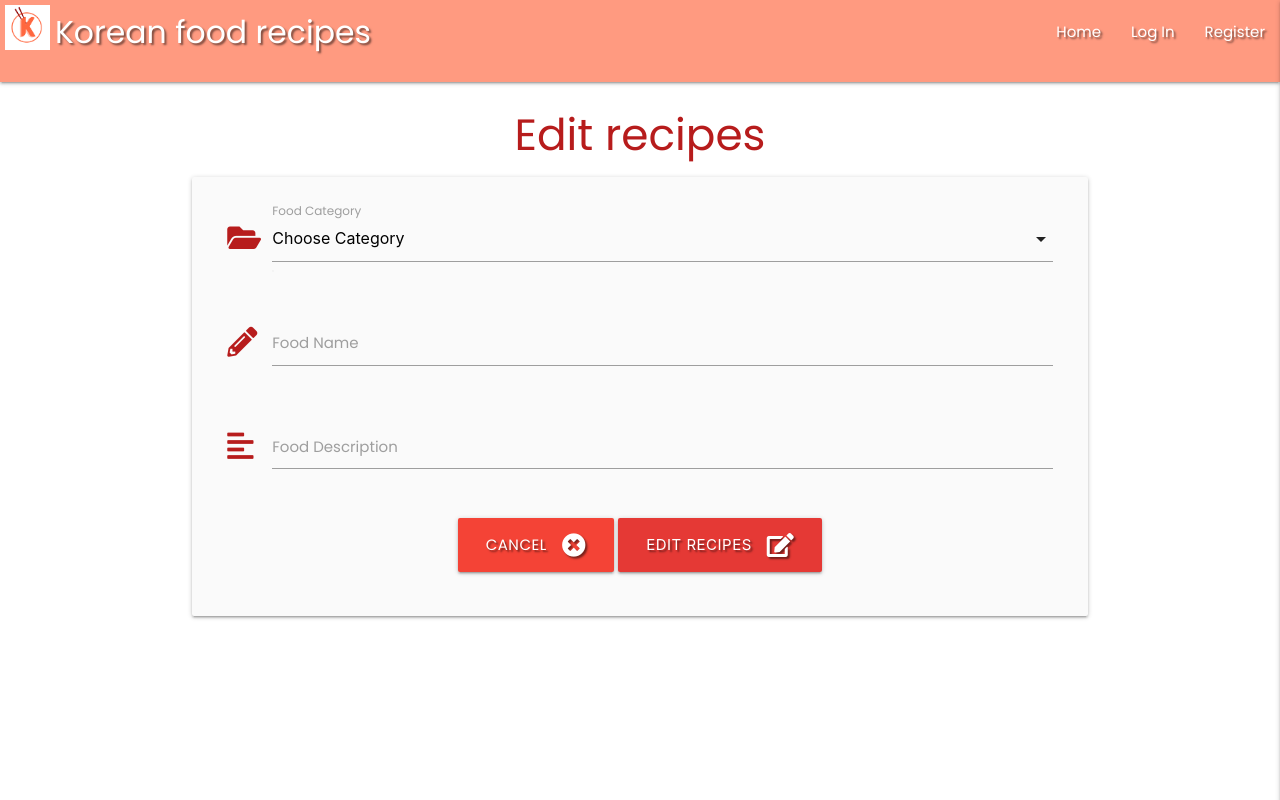
After one commit to Oneday2010/milestone-project3_koreanfood, a Flask app: template templates/edit_recipes.html in a window 1280 px wide. The commit adds this page. Run offline with Flask 2, Linux system fonts and the light colour scheme; the template is opened without the code that fills it, so the values that code supplies are empty; some libraries are stand-ins or nearby versions.

Commit message:
edit recipes on db

```diff
--- a/app.py
+++ b/app.py
@@ -116,6 +116,23 @@ def add_recipes():
     return render_template("add_recipes.html", categories=categories)
 
 
+@app.route("/edit_recipes/<foods_id>", methods=["GET", "POST"])
+def edit_recipes(foods_id):
+    if request.method == "POST":
+        submit = {
+            "category_name": request.form.get("category_name"),
+            "food_name": request.form.get("food_name"),
+            "food_description": request.form.get("food_description"),
+            "created_by": session["user"]
+        }
+        mongo.db.foods.update({"_id": ObjectId(foods_id)}, submit)
+        flash("Recipes Successfully Updated")
+
+    foods = mongo.db.foods.find_one({"_id": ObjectId(foods_id)})
+    categories = mongo.db.categories.find().sort("category_name", 1)
+    return render_template("edit_recipes.html", foods=foods, categories=categories)
+
+
 if __name__ == "__main__":
     app.run(host=os.environ.get("IP"),
             port=int(os.environ.get("PORT")),
--- a/static/css/style.css
+++ b/static/css/style.css
@@ -51,3 +51,12 @@ body {
 .flashes h4 {
     line-height: 2;
 }
+
+.btn-small {
+    margin: 5px;
+}
+
+.collapsible-header .col strong {
+    margin: 5px;
+    line-height: 42px;
+}
--- /dev/null
+++ b/templates/edit_recipes.html
@@ -0,0 +1,62 @@
+{% extends "base.html" %}
+{% block content %}
+
+<h3 class="red-text text-darken-4 center-align">Edit recipes</h3>
+
+<div class="row card-panel grey lighten-5">
+    <form class="col s12" method="POST" action="{{ url_for('edit_recipes', foods_id=foods._id) }}">
+        <!-- category selection -->
+        <div class="row">
+            <div class="input-field col s12">
+                <i class="fas fa-folder-open prefix red-text text-darken-4"></i>
+                <select id="category_name" name="category_name" class="validate" required>
+                    <option value="" disabled selected>Choose Category</option>
+                    {% for category in categories %}
+                            {% if category.category_name == foods.category_name %}
+                                <option value="{{ category.category_name }}" selected>{{ category.category_name }}</option>
+                            {% else %}
+                                <option value="{{ category.category_name }}">{{ category.category_name }}</option>
+                            {% endif %}
+                        {% endfor %}
+                </select>
+                <label for="category_name">Food Category</label>
+            </div>
+        </div>
+        <!-- food name -->
+        <div class="row">
+            <div class="input-field col s12">
+                <i class="fas fa-pencil-alt prefix red-text text-darken-4"></i>
+                <input id="food_name" name="food_name" minlength="5" value="{{ foods.food_name }}" maxlength="50" type="text" class="validate"
+                    required>
+                <label for="food_name">Food Name</label>
+            </div>
+        </div>
+        <!-- food description -->
+        <div class="row">
+            <div class="input-field col s12">
+                <i class="fas fa-align-left prefix red-text text-darken-4"></i>
+                <textarea id="food_description" name="food_description" minlength="5" maxlength="200"
+                    class="materialize-textarea validate" required>
+                    {{- foods.food_description -}}
+                </textarea>
+                <label for="food_description">Food Description</label>
+            </div>
+        </div>
+
+
+        <!-- submit button -->
+        <div class="row">
+            <div class="col s12 center-align">
+                <!-- cancel button -->
+                <a href="{{ url_for('get_foods') }}" class="btn-large red text-shadow">
+                    Cancel <i class="fas fa-times-circle right"></i>
+                </a>
+                <button type="submit" class="btn-large red darken-1 text-shadow">
+                    Edit recipes <i class="fas fa-edit right"></i>
+                </button>
+            </div>
+        </div>
+    </form>
+</div>
+
+{% endblock %}
```
Also changed, not shown: templates/foods.html (+10 -4 lines).
